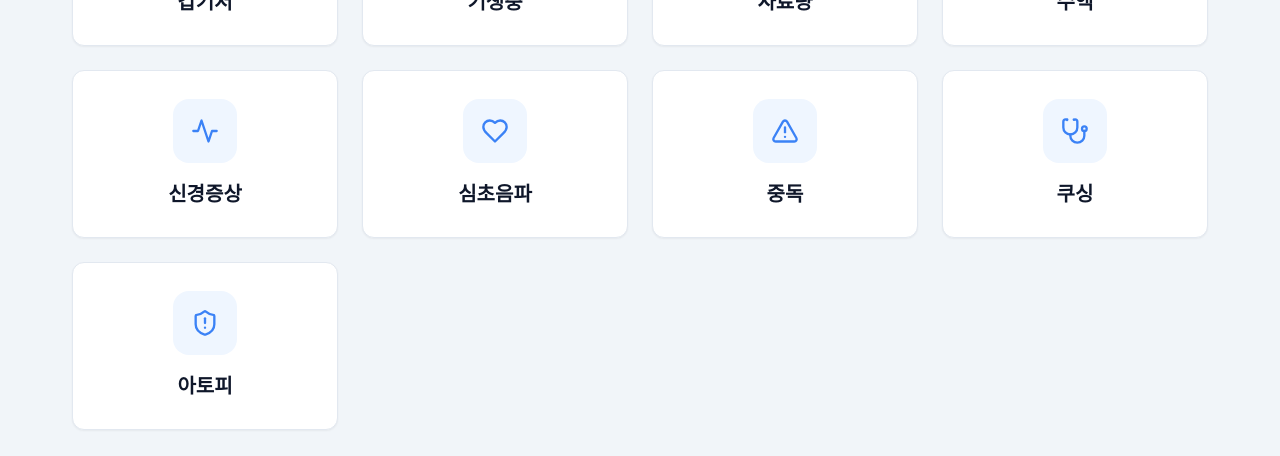
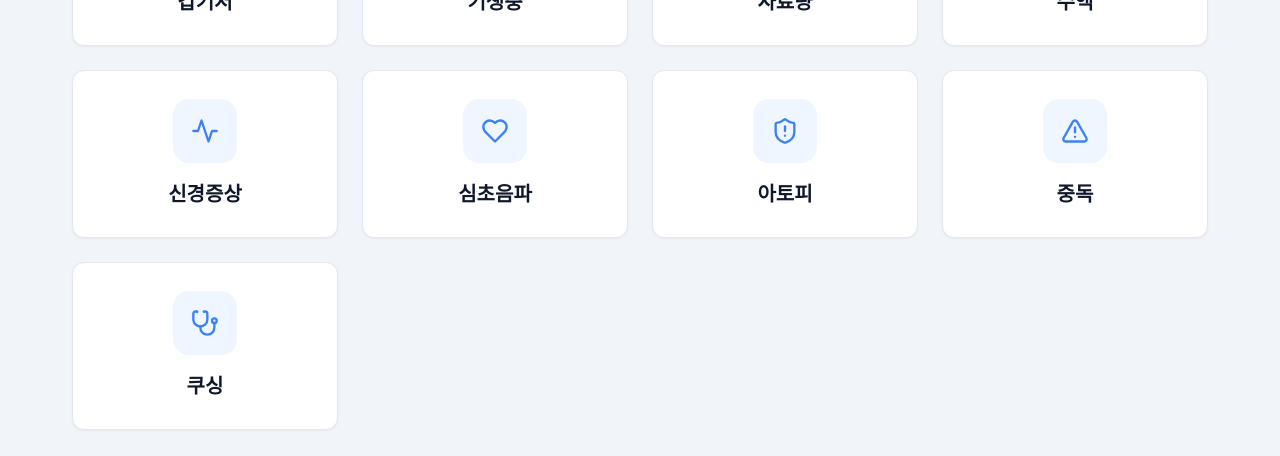
Before and after one commit to dvmhasik-maker/vetapp, a React (Vite) app: page / in a window 1280 px wide. Shown: the part 320-776 px from the top of the page. Built offline with nearby package versions, Linux system fonts and the light colour scheme.

Commit message:
style(atopy): update legend color and sort dashboard tools alphabetically

```diff
--- a/src/components/Dashboard.tsx
+++ b/src/components/Dashboard.tsx
@@ -100,7 +100,7 @@ const Dashboard: React.FC = () => {
         <AdSlot className="top-ad" />
 
         <div className="tool-grid">
-          {tools.map((tool) => (
+          {[...tools].sort((a, b) => a.name.localeCompare(b.name, 'ko')).map((tool) => (
             <Link key={tool.id} to={tool.path} className="tool-card">
               <div className="tool-icon-wrapper">
                 {tool.icon}
--- a/src/components/tools/Atopy/AtopyResultView.tsx
+++ b/src/components/tools/Atopy/AtopyResultView.tsx
@@ -234,7 +234,7 @@ const AtopyResultView: React.FC<AtopyResultViewProps> = ({
         .color-box.p-100 { background-color: #ef4444; } /* Red */
         .color-box.p-75 { background-color: #f97316; }  /* Orange */
         .color-box.p-50 { background-color: #facc15; }  /* Yellow */
-        .color-box.p-25 { background-color: #0ea5e9; }  /* Skyblue */
+        .color-box.p-25 { background-color: #afddea; }  /* Custom Skyblue */
 
         .l-text {
           font-size: 11px;
```
